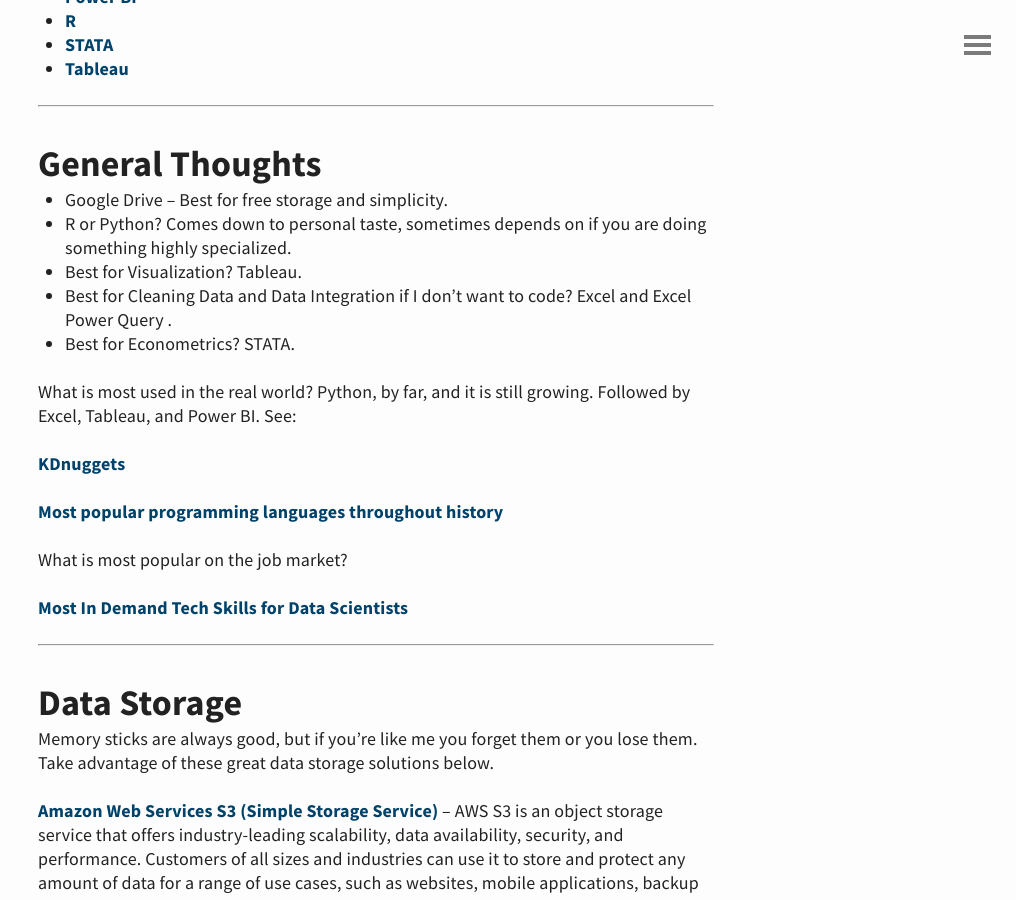
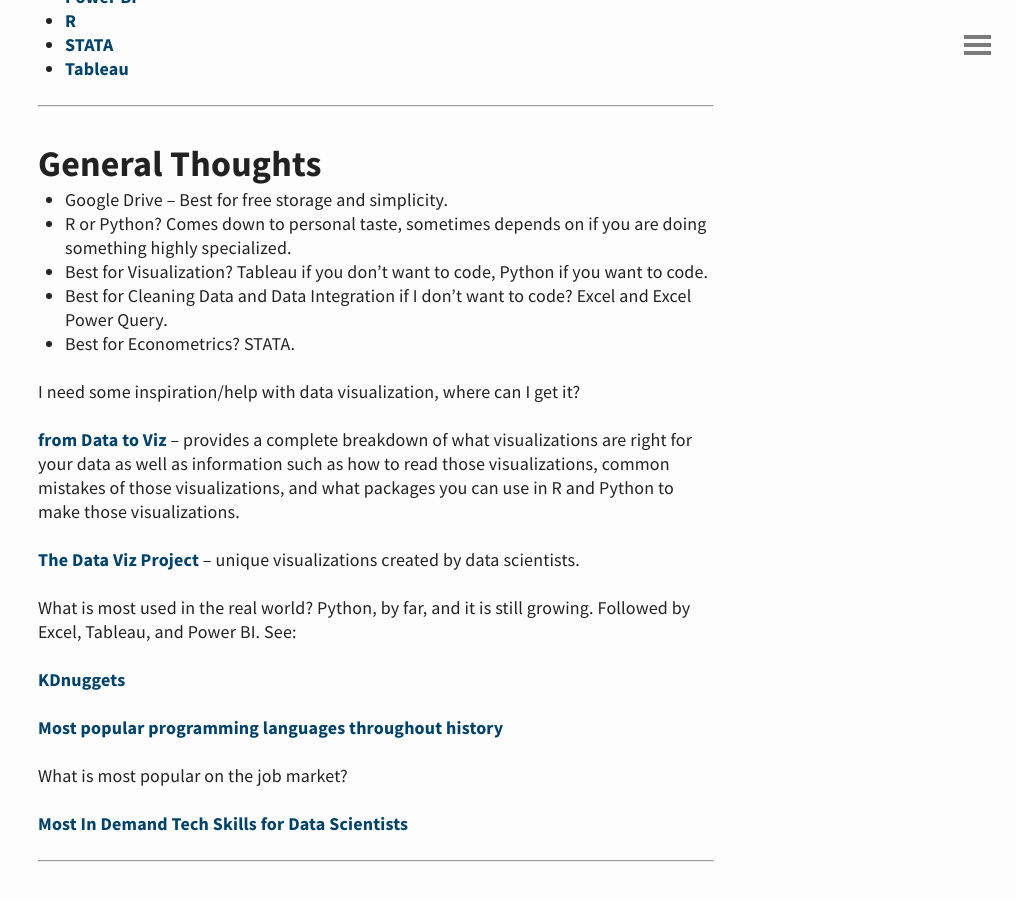
Before and after one commit to NumberHound/web, a Jekyll site: the page built from DataSolutions.md, in a window 1280 px wide and 900 px high, scrolled down 1460 px. Shown: the whole window, without its empty margins (264-1280 px from the left). Built offline with Jekyll 4.4.1, drawn with Linux system fonts in a browser that asks for light colours.

```diff
--- a/DataSolutions.md
+++ b/DataSolutions.md
@@ -38,10 +38,15 @@ Regardless of what you choose... I would recommend getting a [Github](https://gi
 
 * Google Drive -- Best for free storage and simplicity.
 * R or Python? Comes down to personal taste, sometimes depends on if you are doing something highly specialized.
-* Best for Visualization? Tableau.
-* Best for Cleaning Data and Data Integration if I don't want to code? Excel and Excel Power Query .
+* Best for Visualization? Tableau if you don't want to code, Python if you want to code.
+* Best for Cleaning Data and Data Integration if I don't want to code? Excel and Excel Power Query.
 * Best for Econometrics? STATA.
 
+I need some inspiration/help with data visualization, where can I get it?
+
+[from Data to Viz](https://www.data-to-viz.com/) -- provides a complete breakdown of what visualizations are right for your data as well as information such as how to read those visualizations, common mistakes of those visualizations, and what packages you can use in R and Python to make those visualizations.
+
+[The Data Viz Project](https://datavizproject.com/) -- unique visualizations created by data scientists.
 
 What is most used in the real world? Python, by far, and it is still growing. Followed by Excel, Tableau, and Power BI. See:
 
```
Also changed, not shown: EconomicsData.md (+6 -0 lines), _posts/2019-11-26-Running-Backs-and-Defensive-Play-Calling.md (+1 -1 lines), _posts/2020-03-08-Which-QBs-Need-Help-In-2020.md (added, +21 -0 lines), _posts/2020-01-23-QB-Hits-and-Completion-Percentage.md (renamed from _posts/2020-01-23-=QB-Hits-and-Completion-Percentage.md), img/QBHelp/TTvsQBR.PNG (added), img/QBHelp/XCOMPvsCOMP.PNG (added).
